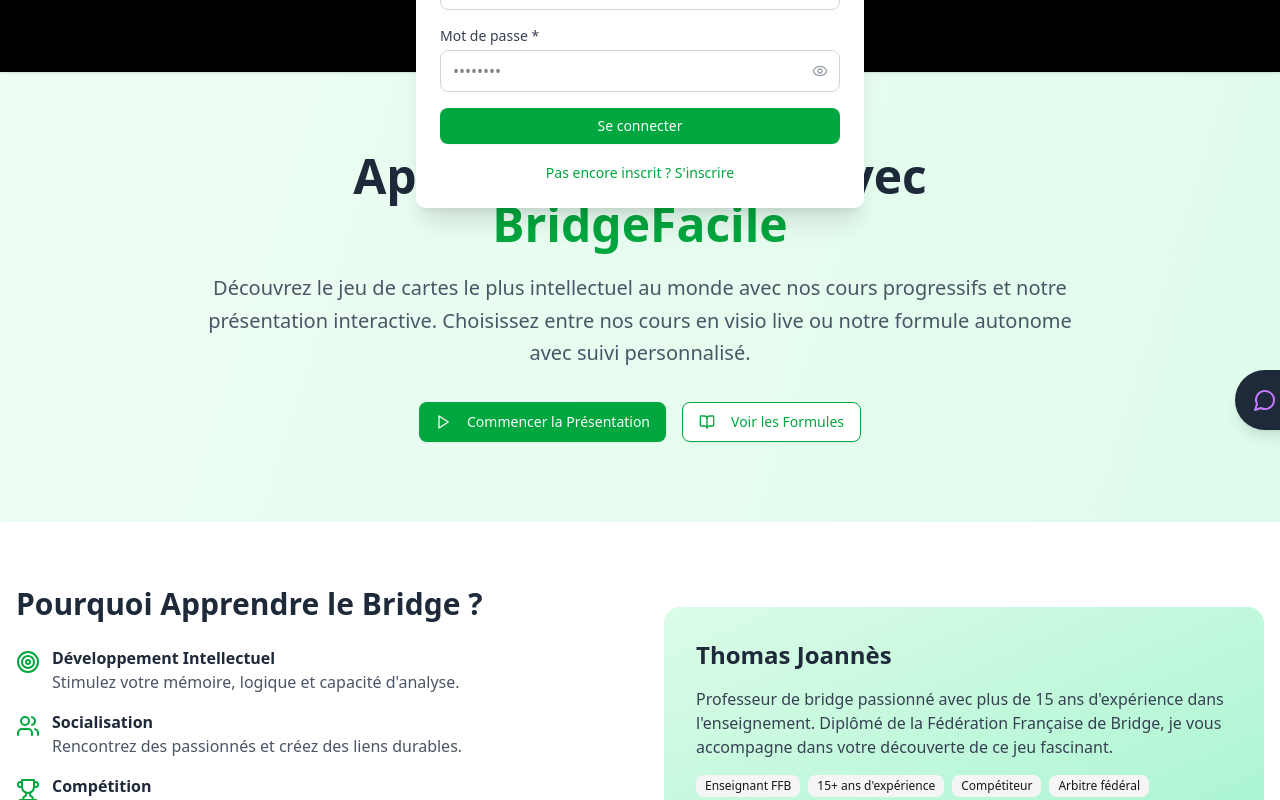
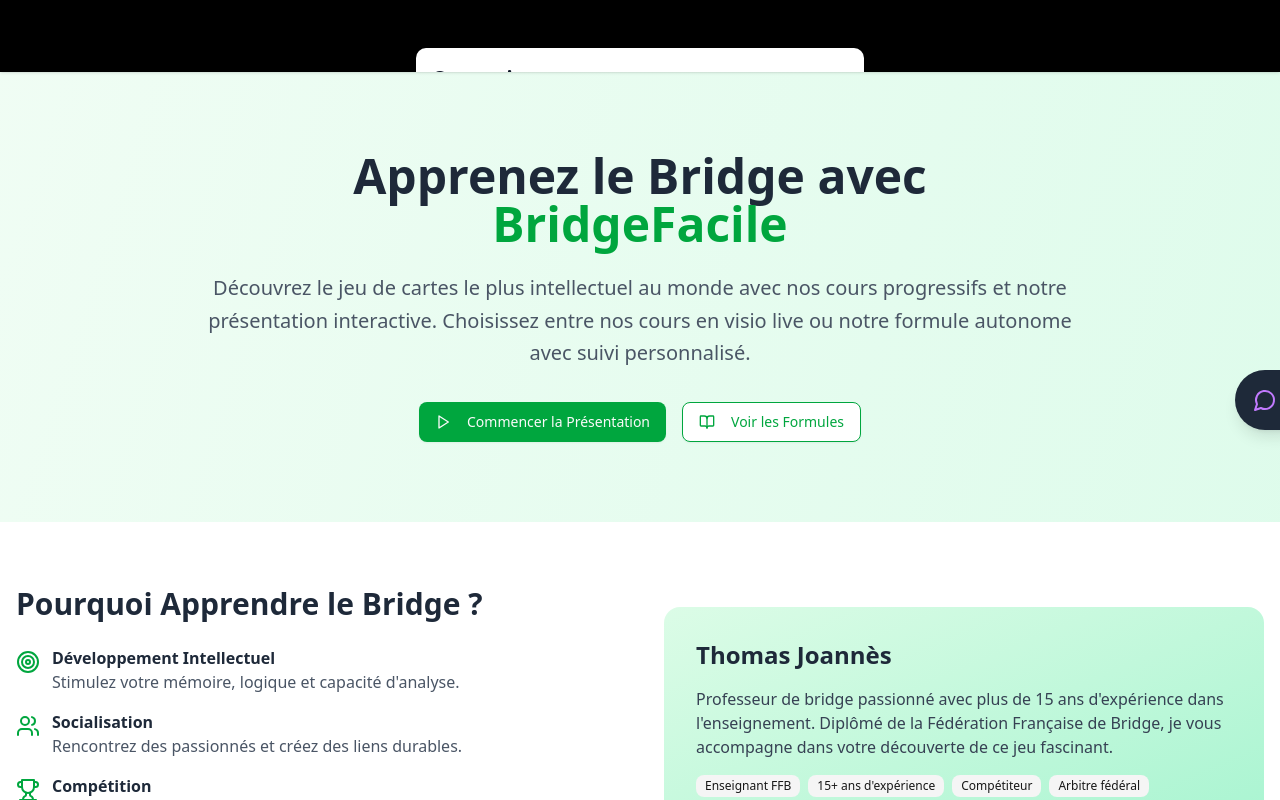
Before and after one commit to LeKibbitz/BridgeFacile, a React (Vite) app: page / in a window 1280 px wide. Both pictures are taken after a click on the button "Connexion". Shown: the top 800 px of the page. Built offline with nearby package versions, Linux system fonts and the light colour scheme.

Commit message:
Fix modal positioning and Escape key handling
- Change modal positioning from items-center to items-start
- Add proper top/bottom margins (mt-8 mb-8)
- Increase max-height from 75vh to 80vh
- Fix Escape key handling with capture: true option
- Improve modal visibility and accessibility

```diff
--- a/src/App.jsx
+++ b/src/App.jsx
@@ -1,4 +1,4 @@
-import { useState, useEffect } from 'react'
+import React, { useState, useEffect } from 'react'
 import { createClient } from '@supabase/supabase-js'
 import { Button } from '@/components/ui/button.jsx'
 import { Card, CardContent, CardDescription, CardHeader, CardTitle } from '@/components/ui/card.jsx'
@@ -222,22 +222,24 @@
     }
   }
 
-  // Handle Escape key
+  // Handle Escape key for AuthModal
   useEffect(() => {
     const handleEscape = (e) => {
-      if (e.key === 'Escape' && isOpen) {
+      if (e.key === 'Escape') {
+        e.preventDefault()
+        e.stopPropagation()
         onClose()
       }
     }
 
     if (isOpen) {
-      document.addEventListener('keydown', handleEscape)
+      document.addEventListener('keydown', handleEscape, { capture: true })
       // Prevent body scroll when modal is open
       document.body.style.overflow = 'hidden'
     }
 
     return () => {
-      document.removeEventListener('keydown', handleEscape)
+      document.removeEventListener('keydown', handleEscape, { capture: true })
       document.body.style.overflow = 'unset'
     }
   }, [isOpen, onClose])
@@ -245,22 +247,22 @@
   if (!isOpen) return null
 
   return (
-    <div className="fixed inset-0 bg-black bg-opacity-50 flex items-center justify-center z-50 p-4">
-      <div className="bg-white rounded-lg shadow-xl w-full max-w-md max-h-[85vh] overflow-y-auto my-8">
-        <div className="p-6">
-          <div className="flex justify-between items-center mb-6">
-            <h2 className="text-2xl font-bold text-gray-900">
+    <div className="fixed inset-0 bg-black bg-opacity-50 flex items-start justify-center z-50 p-4 overflow-y-auto">
+      <div className="bg-white rounded-lg shadow-xl w-full max-w-md max-h-[80vh] overflow-y-auto mt-8 mb-8">
+        <div className="p-4">
+          <div className="flex justify-between items-center mb-4">
+            <h2 className="text-xl font-bold text-gray-900">
               {mode === 'signup' ? 'Inscription' : 'Connexion'}
             </h2>
             <button
               onClick={onClose}
               className="text-gray-400 hover:text-gray-600 transition-colors"
             >
-              <X className="w-6 h-6" />
+              <X className="w-5 h-5" />
             </button>
           </div>
 
-          <form onSubmit={handleSubmit} className="space-y-4">
+          <form onSubmit={handleSubmit} className="space-y-3">
             {/* Email */}
             <div>
               <label className="block text-sm font-medium text-gray-700 mb-1">
@@ -682,22 +684,24 @@
     }
   }
 
-  // Handle Escape key
+  // Handle Escape key for ContactModal
   useEffect(() => {
     const handleEscape = (e) => {
-      if (e.key === 'Escape' && isOpen) {
+      if (e.key === 'Escape') {
+        e.preventDefault()
+        e.stopPropagation()
         onClose()
       }
     }
 
     if (isOpen) {
-      document.addEventListener('keydown', handleEscape)
+      document.addEventListener('keydown', handleEscape, { capture: true })
       // Prevent body scroll when modal is open
       document.body.style.overflow = 'hidden'
     }
 
     return () => {
-      document.removeEventListener('keydown', handleEscape)
+      document.removeEventListener('keydown', handleEscape, { capture: true })
       document.body.style.overflow = 'unset'
     }
   }, [isOpen, onClose])
@@ -705,9 +709,9 @@
   if (!isOpen) return null
 
   return (
-    <div className="fixed inset-0 bg-black bg-opacity-50 flex items-center justify-center z-50 p-4">
-      <div className="bg-white rounded-lg max-w-md w-full max-h-[85vh] overflow-y-auto my-8">
-        <div className="flex justify-between items-center p-6 border-b">
+    <div className="fixed inset-0 bg-black bg-opacity-50 flex items-start justify-center z-50 p-4 overflow-y-auto">
+      <div className="bg-white rounded-lg max-w-md w-full max-h-[80vh] overflow-y-auto mt-8 mb-8">
+        <div className="flex justify-between items-center p-4 border-b">
           <h3 className="text-xl font-semibold text-gray-800">Contactez-nous</h3>
           <button
             onClick={onClose}
```
